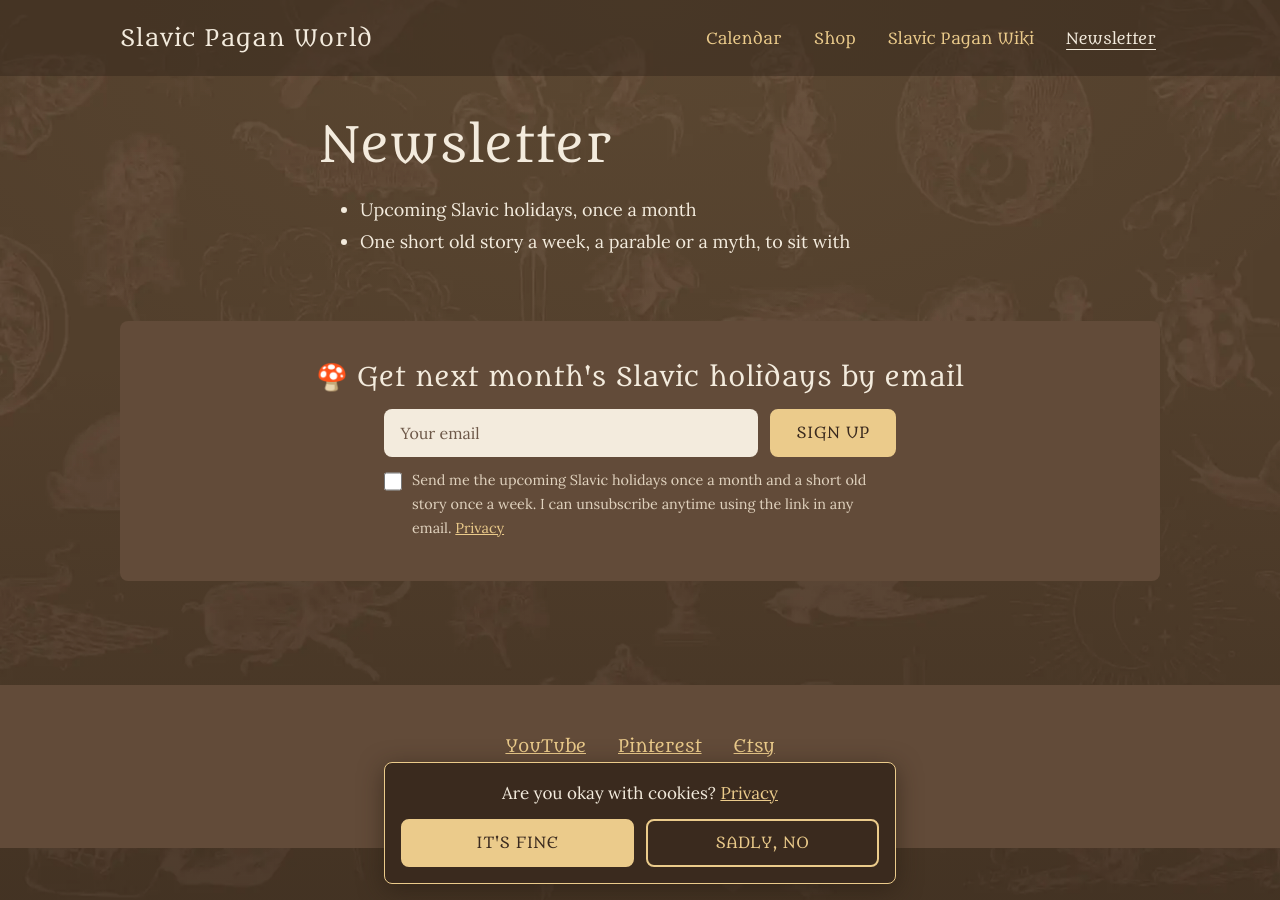
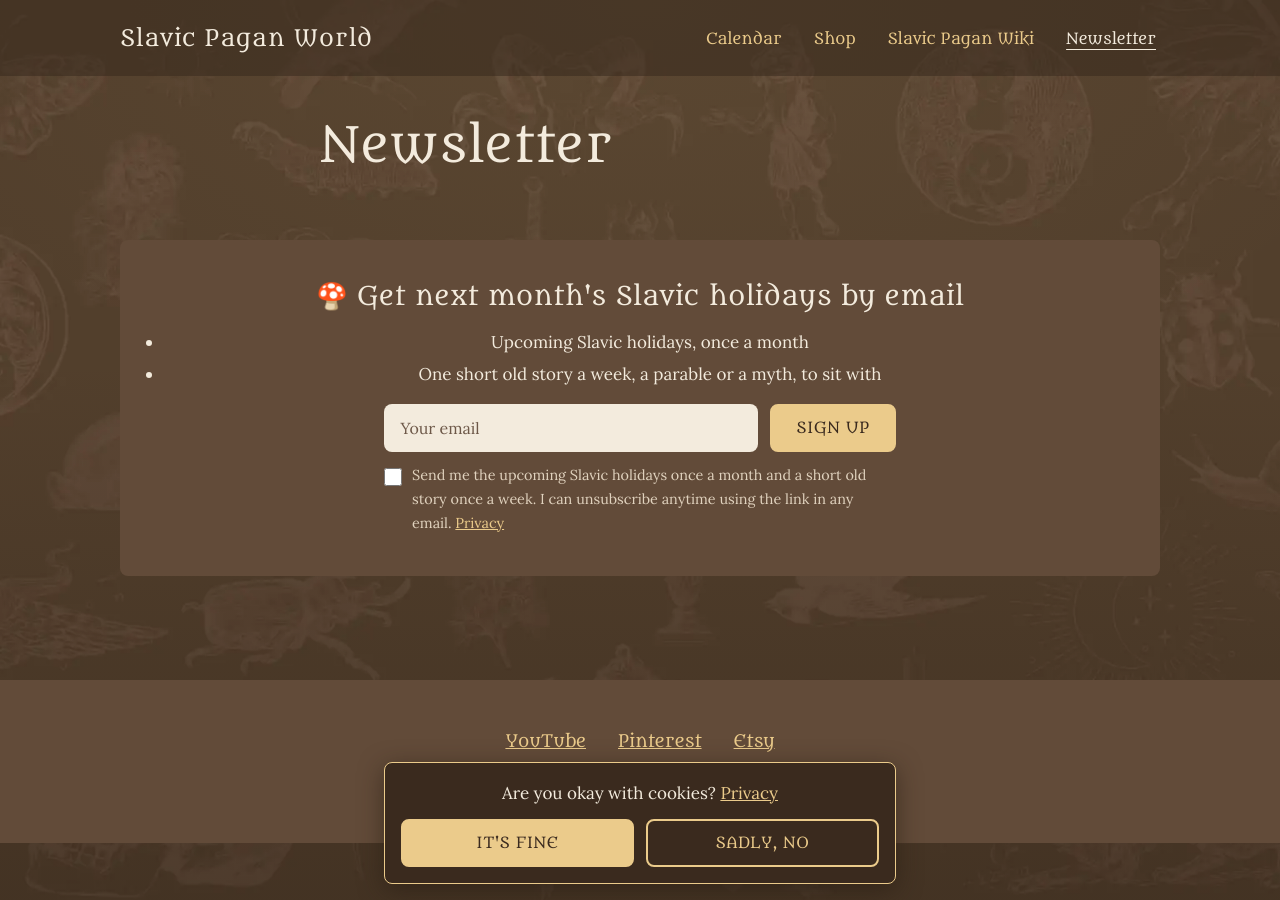
Before and after one commit to vendi525/slavic_pagan_world, a Jekyll site: the page built from pages/newsletter.html, in a window 1280 px wide. Built offline with Jekyll 4.4.1, drawn with Linux system fonts in a browser that asks for light colours.

Commit message:
Show what subscribers get in every signup box
Co-Authored-By: Claude Opus 5.5 <noreply@anthropic.com>

```diff
--- a/_includes/newsletter-box.html
+++ b/_includes/newsletter-box.html
@@ -1,6 +1,10 @@
 {% comment %} Signups are saved to a Google Sheet, see tools/newsletter-sheet.gs. {% endcomment %}
 <section class="newsletter-box{% if include.compact %} newsletter-box-compact{% endif %}">
   <h2 class="newsletter-title">🍄 Get next month's Slavic holidays by email</h2>
+  <ul class="newsletter-perks">
+    <li>Upcoming Slavic holidays, once a month</li>
+    <li>One short old story a week, a parable or a myth, to sit with</li>
+  </ul>
   <form class="newsletter-form" method="post" data-newsletter{% if site.newsletter_endpoint != "" %} action="{{ site.newsletter_endpoint }}"{% endif %}>
     <label class="newsletter-email">
       <span class="visually-hidden">Email address</span>
--- a/assets/css/main.css
+++ b/assets/css/main.css
@@ -265,6 +265,8 @@ a:hover { color: var(--accent-hover); }
   text-align: center;
 }
 .newsletter-title { font-size: clamp(1.3rem, 4.5vw, 1.6rem); }
+.newsletter-perks { margin: 0 0 var(--space-2); padding-left: 1.25rem; }
+.newsletter-perks li + li { margin-top: 0.25rem; }
 .newsletter-form {
   display: grid;
   gap: 0.75rem;
--- a/pages/newsletter.html
+++ b/pages/newsletter.html
@@ -7,9 +7,5 @@ permalink: /newsletter/
 ---
 <div class="prose">
   <h1>Newsletter</h1>
-  <ul>
-    <li>Upcoming Slavic holidays, once a month</li>
-    <li>One short old story a week, a parable or a myth, to sit with</li>
-  </ul>
 </div>
 <div class="section">{% include newsletter-box.html %}</div>
```
